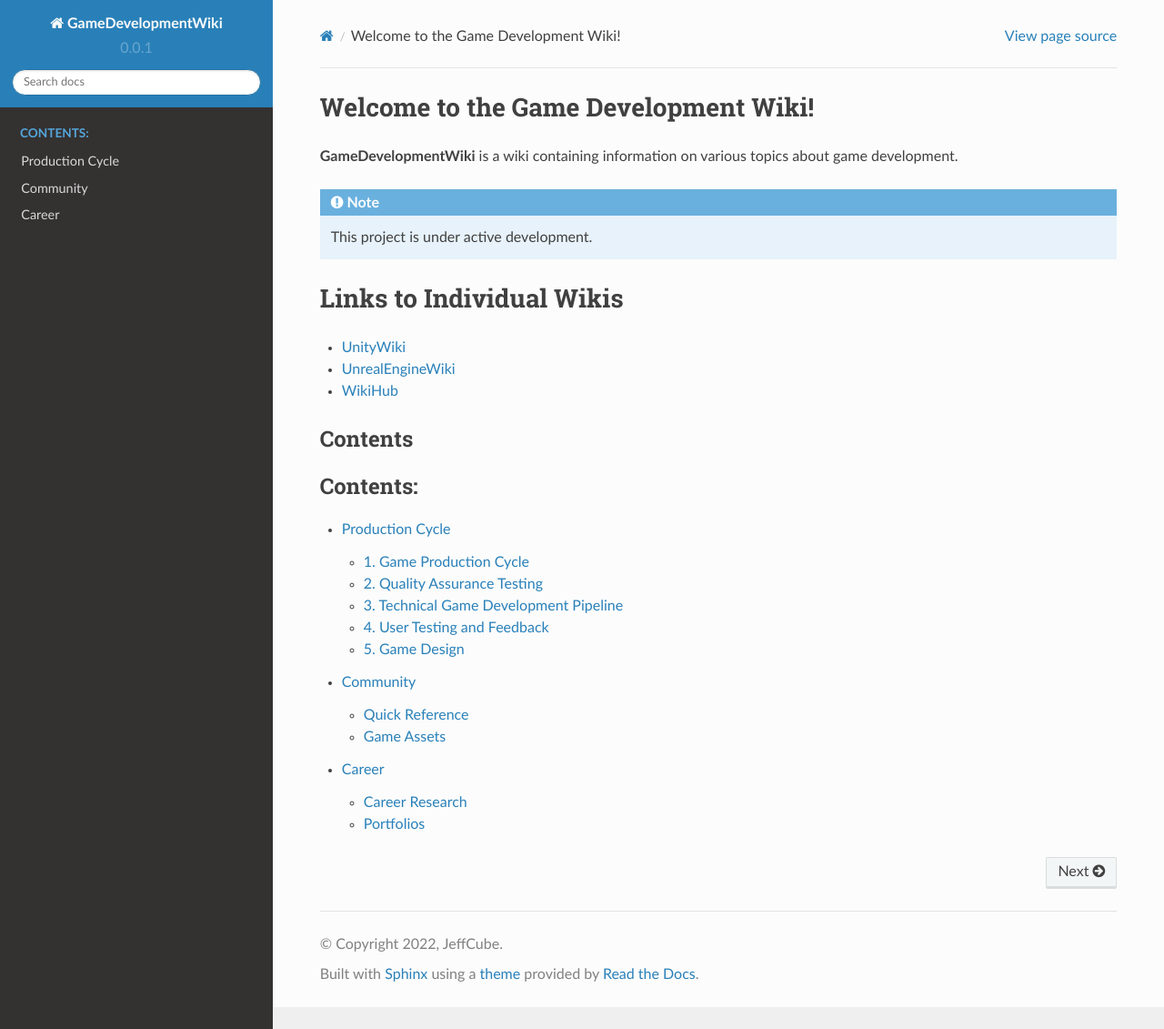
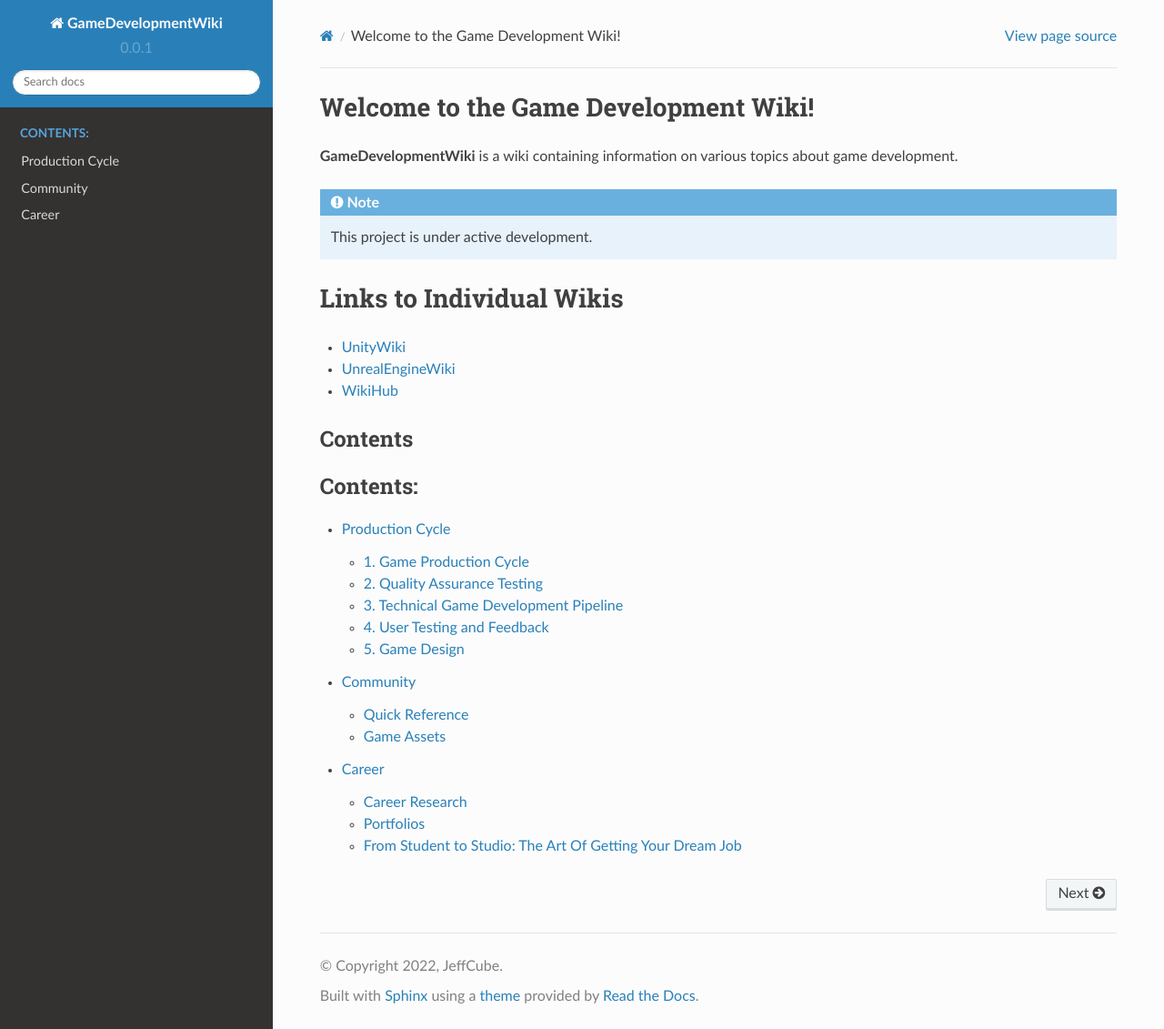
Before and after one commit to JeffCube99/GameDevelopmentWiki, a Sphinx documentation site: the page built from docs/source/index.rst, in a window 1280 px wide and 1131 px high. Shown: the whole window at 91% size. Built offline with Sphinx 7.4.7 and the Read the Docs theme 2.0.0, drawn with Linux system fonts in a browser that asks for light colours; some of the changed lines change nothing that is shown.

Commit message:
* Adding notes about how to get your dream job

```diff
--- /dev/null
+++ b/docs/source/career/dream_job.rst
@@ -0,0 +1,82 @@
+#########################################################
+From Student to Studio: The Art Of Getting Your Dream Job
+#########################################################
+
+..  note::
+
+    *   The following notes ar taken from https://www.unrealengine.com/en-US/blog/students-learn-how-to-get-your-dream-job-with-our-next-webinar
+    *   The recording of the event can be found here: https://www.youtube.com/watch?v=LtE5maSRgBE
+
+
+How to Present Yourself
+#######################
+
+*   You don't need a website. If you are not a web developer don't spend 3 weeks making one.
+*   Have a demo reel video on youtube / vimeo that you can share.
+*   Keep your linkedin profile updated with links to your demo reel / website / handles. If you do not have these links
+    it makes it much harder for people to find you.
+*   Make sure to network through linkedin and other sites.
+*   Share your work with others. Great way to get feedback. Don't keep your portfolio hidden on your hard drive.
+*   It is not about the quantity of the demo reel but the quality.
+*   Make sure your best work is the first thing people see in your demo reel. Your demo reel is not only a reflection
+    of your abilities but it also demonstrates what projects you think are high quality. If you show your worst first
+    people may think you have bad taste. Also people have been hired off of showcasing one good example so make sure
+    that example is first.
+*   Customize your portfolio so that it is tailored to the job you are applying for. If you are applying to work on
+    a real time strategy game like star craft, don't make your first example in your portfolio contain work on
+    first person shooters like overwatch.
+
+How to Stand Out
+################
+
+*   Internship programs are a great way to enter the market and understand the larger development pipeline. Still
+    it is difficult to get into internships so don't be discouraged if you don't get in.
+*   Generalize your skill set beyond your main focus. Look at what comes before and after your role. You don't have to
+    know the whole pipeline. Still if you can help out other areas you can be a valuable asset. For example
+    if you are an animator but you also know about about materials and lighting you can have a better time meshing
+    with materials and lighting people that you will be working closely with.
+*   Understand your own value. Even if you are a recent graduate you probably exceed those that have graduated in past
+    years. Also don't label yourself as a student. Say you are an artist / animator / etc. and let the viewer decide if you
+    are ready.
+*   If you send a recruiter a link to a website make sure you send them to the right place. Don't make them have
+    to search through your portfolio to find the information they are seeking
+
+How to Stay Motivated
+#####################
+
+*   Hope is not a plan. Know what you want. Understand the role you want to play (designer, director, etc.) and then
+    you can start planning and taking steps to work towards it.
+*   Failure is amazing because it is such a great teacher. The best way to fail is to fail while trying to succeed.
+    Don't take up a task and not try because you will learn less from the failure.
+*   It is good to be aware of new developments, others work, and changes happening in the industry.
+
+What to Be Careful Of
+#####################
+
+*   The people you meet and work with now will be there for your entire career. Be careful not to burn bridges.
+*   Be careful about what you say. Everything you say online will be preserved and can be used against you in the future.
+*   Your reputation precedes you. People at your new job will know how you were at your previous job.
+*   Be confident but not too cocky. Some level of cockiness can be tolerated but don't be rude or inconsiderate.
+
+How to Take Care of Yourself
+############################
+
+..  note::
+
+    Everyone has there own way of self care but here are a few helpful tips:
+
+*   Take care of yourself. We work to live do not live to work! Look beyond complete job satisfaction because it will
+    not always be there for you. You have to be there for you all the time!
+*   If you are not having fun you are in the wrong place. Assess your current life situation. If you are unhappy it
+    may be time to leave and take up a better job or learn a new skillset.
+*   When you are applying for jobs or working a current job, ask yourself what can you do for company and what can the company do for you.
+    If the company isn't doing anything to further your career, advance your personal journey, or bring joy
+    then it's probably time to go.
+*   Sometimes we have to sacrifice things like money to acquire a new skill. this is where networking comes into place
+    talk to people let them know what you want to do. That way opportunity can find you.
+*   You may be afraid to show your work. But everything you want is on the other side of what scares you. Understand when
+    you are getting in your own way.
+*   Everyone goes through burnout. The industry will ask you to make something you have never done before and asks you
+    to do it time and time again. Maybe try branching out and explore other interests like painting, astronomy, etc.
+*   The day to day where you are working can become overwhelming so try to do things that are different from your work
+    environment. If you work in front of a computer all day, try doing something outside or away from your workstation.
--- a/docs/source/career/index.rst
+++ b/docs/source/career/index.rst
@@ -7,3 +7,4 @@
 
     career_research.rst
     portfolios.rst
+    dream_job.rst
```
